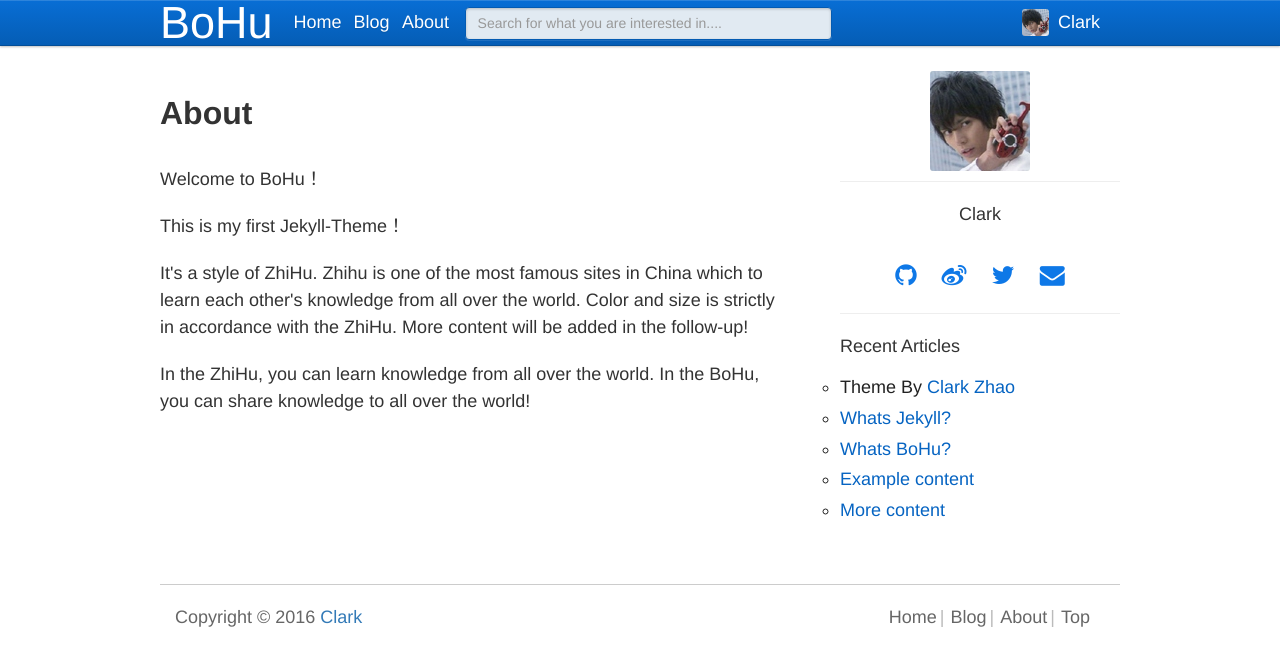
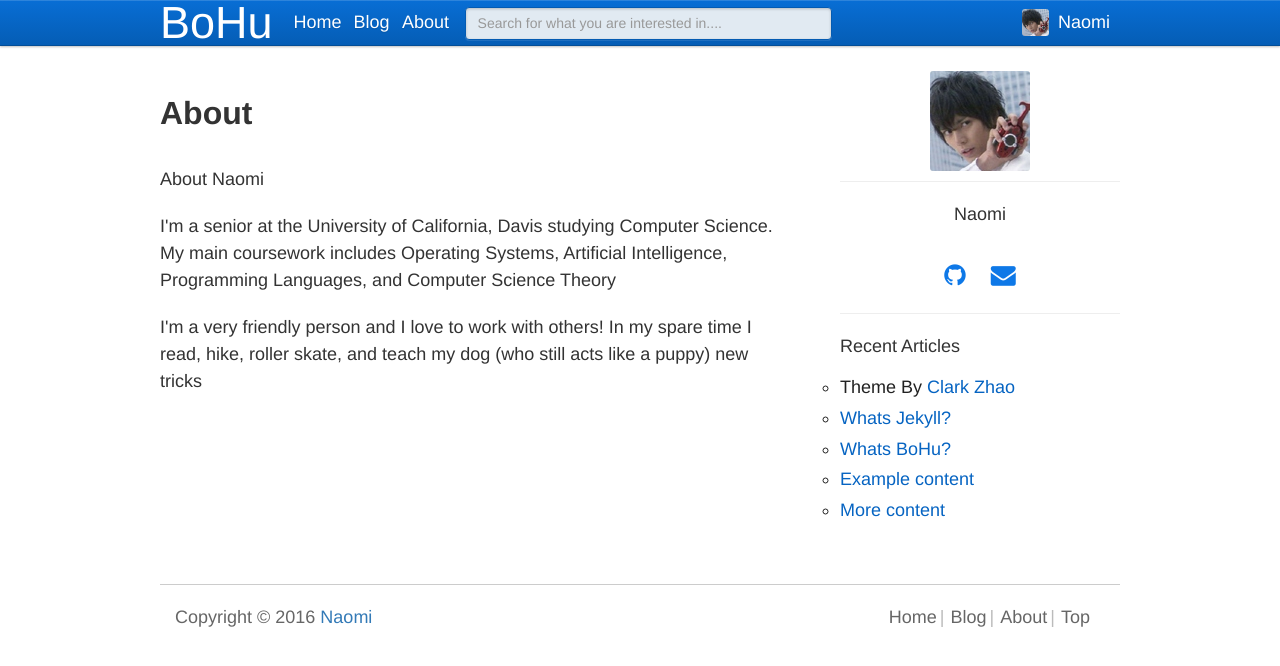
Before and after one commit to NCC912/personal_site, a Jekyll site: the page built from about/index.html, in a window 1280 px wide. Shown: the top 666 px of the page. Built offline with Jekyll 4.4.1, drawn with Linux system fonts in a browser that asks for light colours; comment, search, counter and statistics services are not loaded.

Commit message:
Update aboutMe and config file

```diff
--- a/_config.yml
+++ b/_config.yml
@@ -2,22 +2,20 @@
 title: BoHu
 url: "http://zhaoyuxiang.cn/blog"    # the protocol and hostname of your site, eg. `http://zhaoyuxiang.cn/blog`
 baseurl: "/bohu-jekyll-theme" # the prefix of your site uri, eg. `/bohu-jekyll-theme` or just one slash `/`
-#timezone: Asia/Shanghai
+#timezone: North America/Pleasanton
 description: 天道总司的个人博客网站,前端HTML、HTML5、CSS、CSS3、JavaScript、JQuery等编程经验总结分享。
 # Your information
-email: me@zhaoyuxiang.cn
-author: Clark #yourname #天道总司
-place: yourhometown #杭州
-domain: yourdoamain #互联网
-company: yourcompany #Jeeyoo
-position: yourjob #Technical Support
-school: yourschool #浙江科技学院
-major: yourmajoy #测控技术与仪器
-resume: "http://zhaoyuxiang.cn/cv"
-profile: Time is money. #yourmotto #聪明在于勤奋，天才在于积累。
-twitter_username: zyx19936688
-weibo_username:  zhaoyuxiang
-github_username:  Clark-Zhao
+email: nccheeves@gmail.com
+author: Naomi
+place: Pleasanton
+domain: yourdoamain
+company: Lawrence Livermore National Laboratory
+position: HPC Intern
+school: University of California, Davis
+major: Computer Science
+resume: "http://cv"
+profile: Life-Work Balance
+github_username: NCC912
 
 # Comment Service (Disqus or 多说)
 #  choose one and un-comment the line to active it
--- a/about/index.html
+++ b/about/index.html
@@ -5,7 +5,6 @@ permalink: /about/
 public: true
 ---
 
-<p>Welcome to BoHu！</p>
-<p>This is my first Jekyll-Theme！</p>
-<p>It's a style of ZhiHu. Zhihu is one of the most famous sites in China which to learn each other's knowledge from all over the world. Color and size is strictly in accordance with the ZhiHu. More content will be added in the follow-up!</p>
-<p>In the ZhiHu, you can learn knowledge from all over the world. In the BoHu, you can share knowledge to all over the world!</p>
+<p>About Naomi</p>
+<p>I'm a senior at the University of California, Davis studying Computer Science. My main coursework includes Operating Systems, Artificial Intelligence, Programming Languages, and Computer Science Theory</p>
+<p>I'm a very friendly person and I love to work with others! In my spare time I read, hike, roller skate, and teach my dog (who still acts like a puppy) new tricks</p>
```
